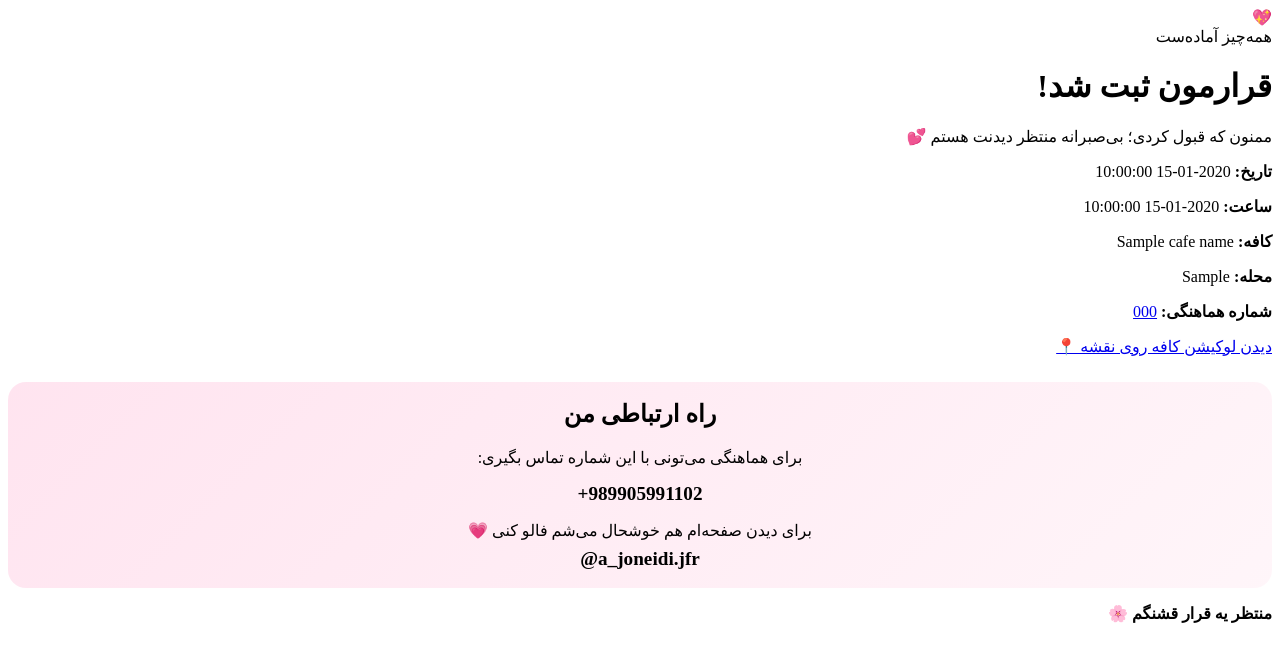
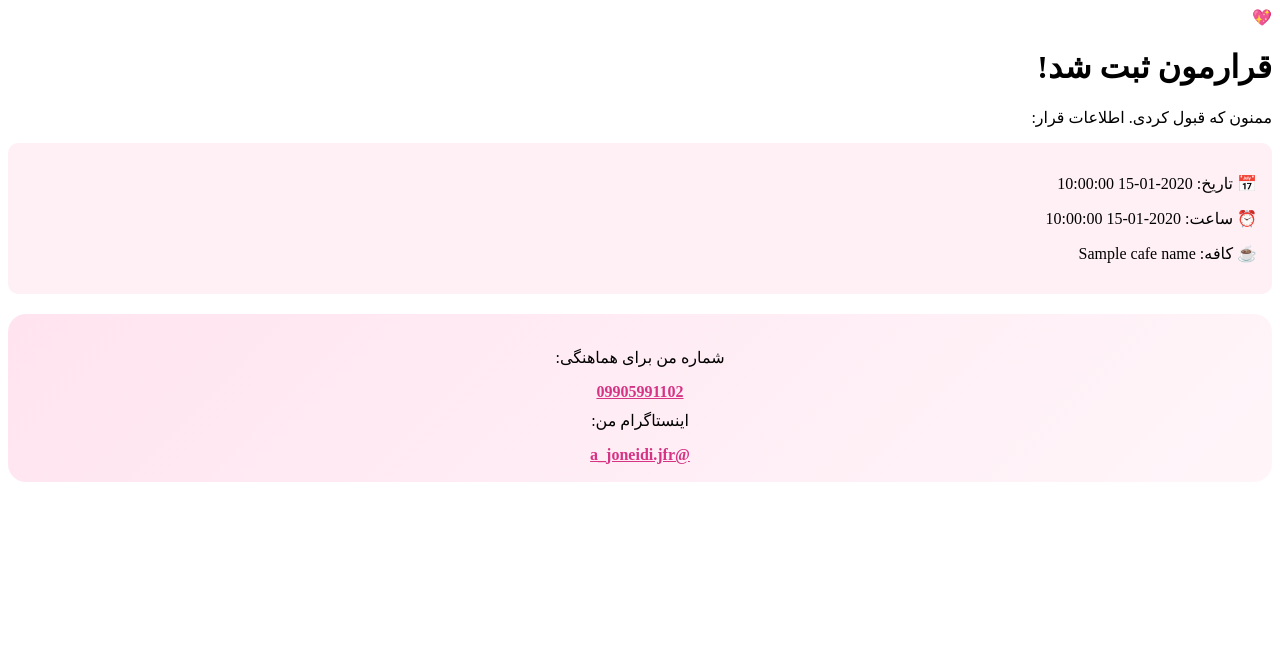
Before and after one commit to alijoneidijfr/DATE-1, a Flask app: template templates/thanks.html in a window 1280 px wide. Shown: the top 662 px of the page. Run offline with Flask 3, Linux system fonts and the light colour scheme; the template is opened without the code that fills it: most values are stand-ins (such as "Sample title", 1, 10 or a date in 2020).

Commit message:
Update thanks.html

```diff
--- a/templates/thanks.html
+++ b/templates/thanks.html
@@ -1,92 +1,22 @@
 {% extends "base.html" %}
-
-{% block title %}قرارمون ثبت شد{% endblock %}
-
 {% block content %}
 <div class="hero">
     <div class="card romantic-card">
-        <div class="heart big-heart">💖</div>
-
-        <div class="badge">همه‌چیز آماده‌ست</div>
-
+        <div class="heart">💖</div>
         <h1>قرارمون ثبت شد!</h1>
-
-        <p class="subtitle">
-            ممنون که قبول کردی؛ بی‌صبرانه منتظر دیدنت هستم 💕
-        </p>
-
-        <div class="info-box">
-            <p>
-                <strong>تاریخ:</strong>
-                {{ date }}
-            </p>
-
-            <p>
-                <strong>ساعت:</strong>
-                {{ time }}
-            </p>
-
-            {% if cafe_name %}
-            <p>
-                <strong>کافه:</strong>
-                {{ cafe_name }}
-            </p>
-            {% endif %}
-
-            {% if cafe_area %}
-            <p>
-                <strong>محله:</strong>
-                {{ cafe_area }}
-            </p>
-            {% endif %}
-
-            <p>
-                <strong>شماره هماهنگی:</strong>
-                <a href="tel:+989190118068">
-                    {{ phone }}
-                </a>
-            </p>
+        <p>ممنون که قبول کردی. اطلاعات قرار:</p>
+        <div class="info-box" style="text-align: right; background: #fff0f5; padding: 15px; border-radius: 10px;">
+            <p>📅 تاریخ: {{ date }}</p>
+            <p>⏰ ساعت: {{ time }}</p>
+            {% if cafe_name %}<p>☕ کافه: {{ cafe_name }}</p>{% endif %}
         </div>
 
-        {% if latitude and longitude %}
-        <a
-            class="yes-btn continue-link"
-            href="https://www.openstreetmap.org/?mlat={{ latitude }}&mlon={{ longitude }}#map=17/{{ latitude }}/{{ longitude }}"
-            target="_blank"
-            rel="noopener noreferrer"
-        >
-            دیدن لوکیشن کافه روی نقشه 📍
-        </a>
-        {% endif %}
-
-        <div class="contact-box">
-            <h2>راه ارتباطی من</h2>
-
-            <p>
-                برای هماهنگی می‌تونی با این شماره تماس بگیری:
-            </p>
-
-            <a href="tel:+989905991102" class="contact-number">
-                +989905991102
-            </a>
-
-            <p class="instagram-text">
-                برای دیدن صفحه‌ام هم خوشحال می‌شم فالو کنی 💗
-            </p>
-
-            <a
-                href="https://www.instagram.com/a_joneidi.jfr/"
-                target="_blank"
-                rel="noopener noreferrer"
-                class="instagram-link"
-            >
-                @a_joneidi.jfr
-            </a>
+        <div class="contact-box" style="margin-top: 20px;">
+            <p>شماره من برای هماهنگی:</p>
+            <a href="tel:+989905991102" style="font-weight: bold; color: #d63384;">09905991102</a>
+            <p style="margin-top: 10px;">اینستاگرام من:</p>
+            <a href="https://www.instagram.com/a_joneidi.jfr/" target="_blank" style="color: #d63384; font-weight: bold;">@a_joneidi.jfr</a>
         </div>
-
-        <p class="final-message">
-            منتظر یه قرار قشنگم 🌸
-        </p>
     </div>
 </div>
 {% endblock %}
```
